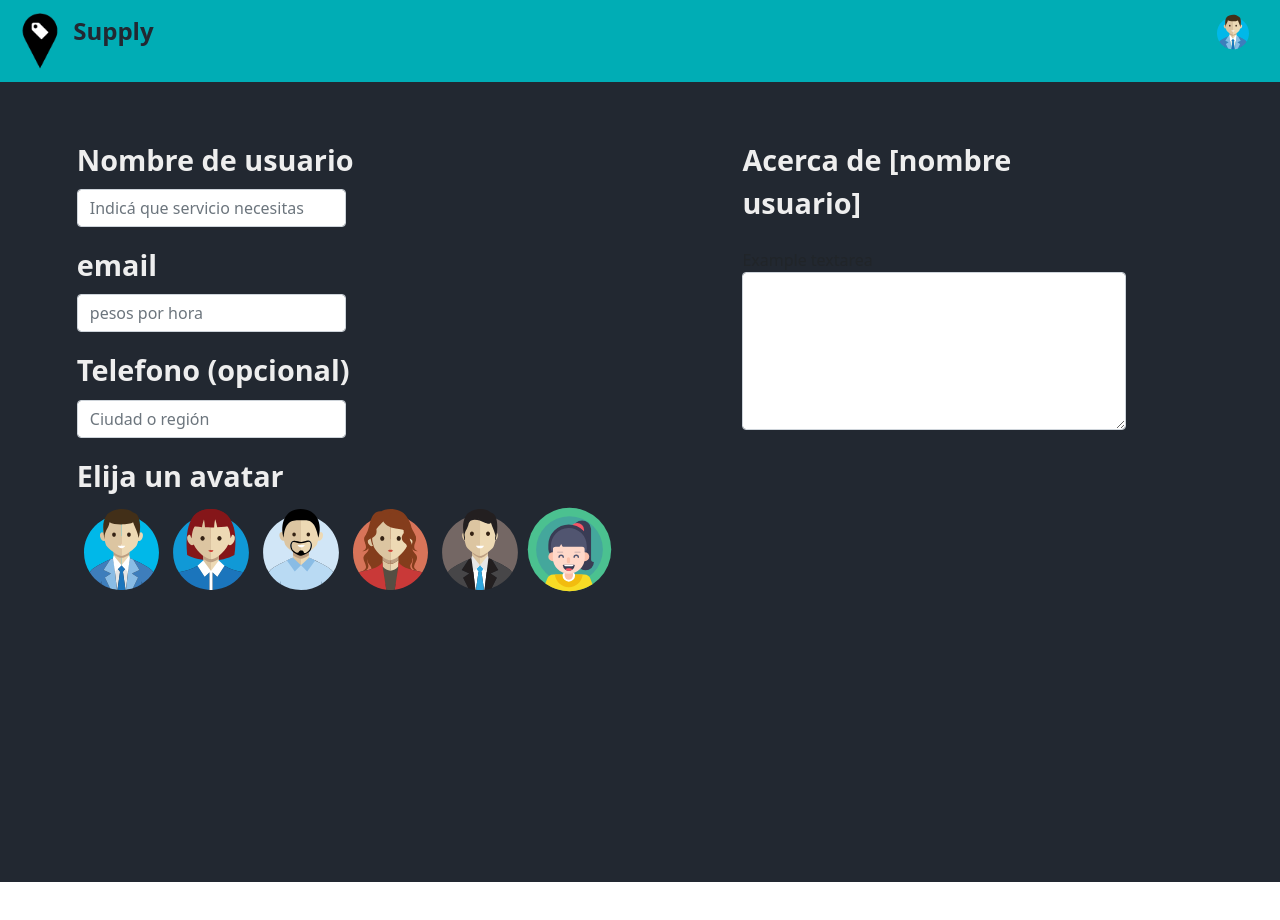
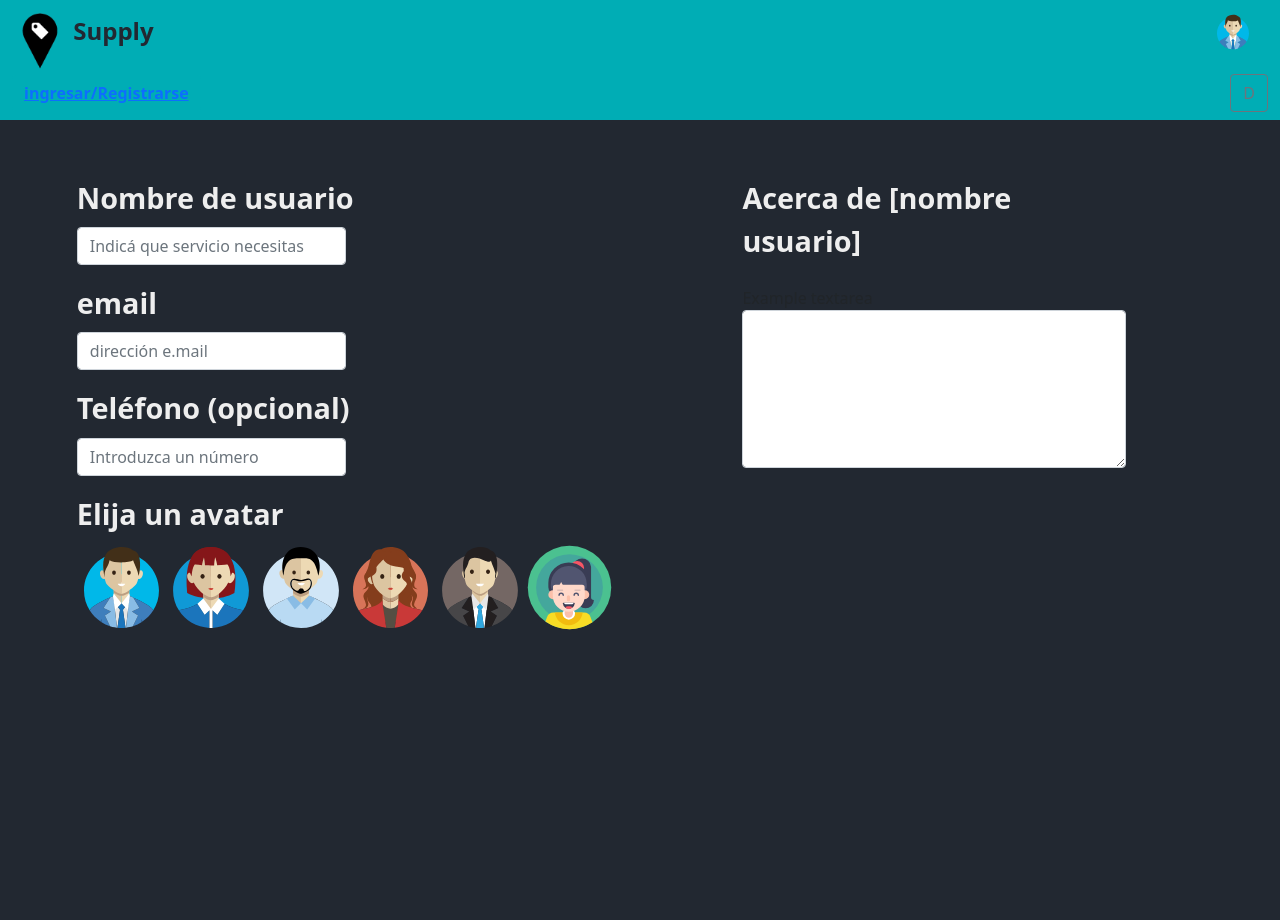
Before and after one commit to benetticarlos/Supply-app, a website: page public/perfil.html in a window 1280 px wide. Before the commit the page ends 882 px from the top, so only its background shows below. Drawn offline with nearby package versions, Linux system fonts and the light colour scheme.

Commit message:
trabajo con back y frond

```diff
--- a/public/css/cuerpo.css
+++ b/public/css/cuerpo.css
@@ -10,6 +10,9 @@
     padding: 0;
     box-sizing: border-box;
 }
+#contenedor-total{
+    max-width: 100%;
+}
 .container {
     max-width: 100%;
     /* height: 100vh; */
@@ -17,12 +20,24 @@
     padding: 0%;
 
 }
+#container-fluid{
+    flex-wrap: initial;
+}
+.container-fluid{
+    flex-wrap: initial;
+}
+/* .contenedor-registro{
+    display:flex
+
+} */
 
 .d-inline-block {
     width: auto;
     height: 7vh;
 }
-
+#contenedor-completo{
+    flex-wrap: initial;
+}
 .contenedor-navbar {
     width: 100%;
     display: flex;
@@ -77,6 +92,7 @@
     border: none;
     color: var(--oscuro);
     font-weight: bold;
+    display: flex;
 }
 .btn-navbar:nth-child(1) {
     margin-right: 4px;
--- a/public/perfil.html
+++ b/public/perfil.html
@@ -14,10 +14,11 @@
 
 <body>
 
+
     <nav class="navbar navbar-light bg-light">
-        <div class="container-fluid">
+        <div class="container-fluid" id="contenedor-completo">
             <a class="navbar-brand contenedor-navbar" href="#">
-                <div onclick="window.location.href='cuerpo.html'">
+                <div>
 
                     <img src="./images/logo.png" alt="" width="30" height="24" class="d-inline-block align-top">
                     <span class="nombre-app">
@@ -27,9 +28,8 @@
                 </div>
                 <!-- <div class="container-fluid">
                     <form class="d-flex">
-                        <input class="controlForm form-control me-2" type="search" placeholder="Search"
-                            aria-label="Search">
-                        <button class="btn btn-outline-success" type="submit">Search</button>
+                      <input id="barraBusqueda" class="form-control me-2" type="search" placeholder="Search" aria-label="Search">
+                      <button class="btn btn-outline-success" type="submit">Search</button>
                     </form>
                 </div>
                 <div class="contenedor-registro">
@@ -49,6 +49,17 @@
                   </div>
             </a>
 
+                    <div class="contenedor-registro">
+                      <button type="button" class="btn-navbar btn">
+                        <a href="login.html">
+                        ingresar/Registrarse</a></button>
+
+                  </div>
+
+
+                <button type="button" class="btn btn-outline-secondary">D</button>
+            </a>
+
         </div>
     </nav>
 
@@ -66,7 +77,7 @@
             <div class="mb-3" style="width: 100%;">
                 <label for="formGroupExampleInput2" class="labelForm form-label">email</label>
                 <input type="text" class="controlForm form-control" id="formGroupExampleInput2"
-                    placeholder="pesos por hora">
+                    placeholder="dirección e.mail">
 
 
 
@@ -77,9 +88,9 @@
 
 
             <div class="mb-3">
-                <label for="formGroupExampleInput2" class="labelForm form-label">Telefono (opcional)</label>
+                <label for="formGroupExampleInput2" class="labelForm form-label">Teléfono (opcional)</label>
                 <input type="text" class="controlForm form-control" id="formGroupExampleInput2"
-                    placeholder="Ciudad o región">
+                    placeholder="Introduzca un número">
             </div>
 
             <div class="mb-3" style="width: 100%;">
```
Also changed, not shown: public/css/animacionCuerpo.css (+0 -9 lines), public/cuerpo.html (+13 -10 lines), public/js/cuerpo.js (+13 -6 lines), public/publicarBusqueda.html (+7 -2 lines), public/css/style.css (line endings or trailing spaces).
